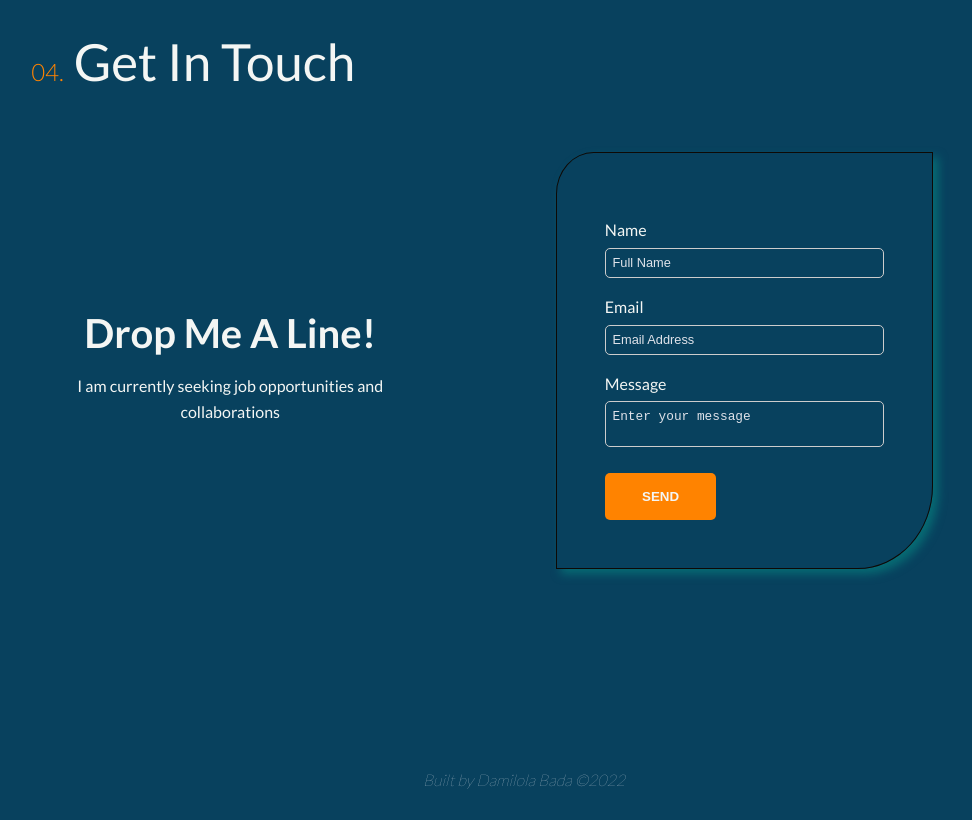
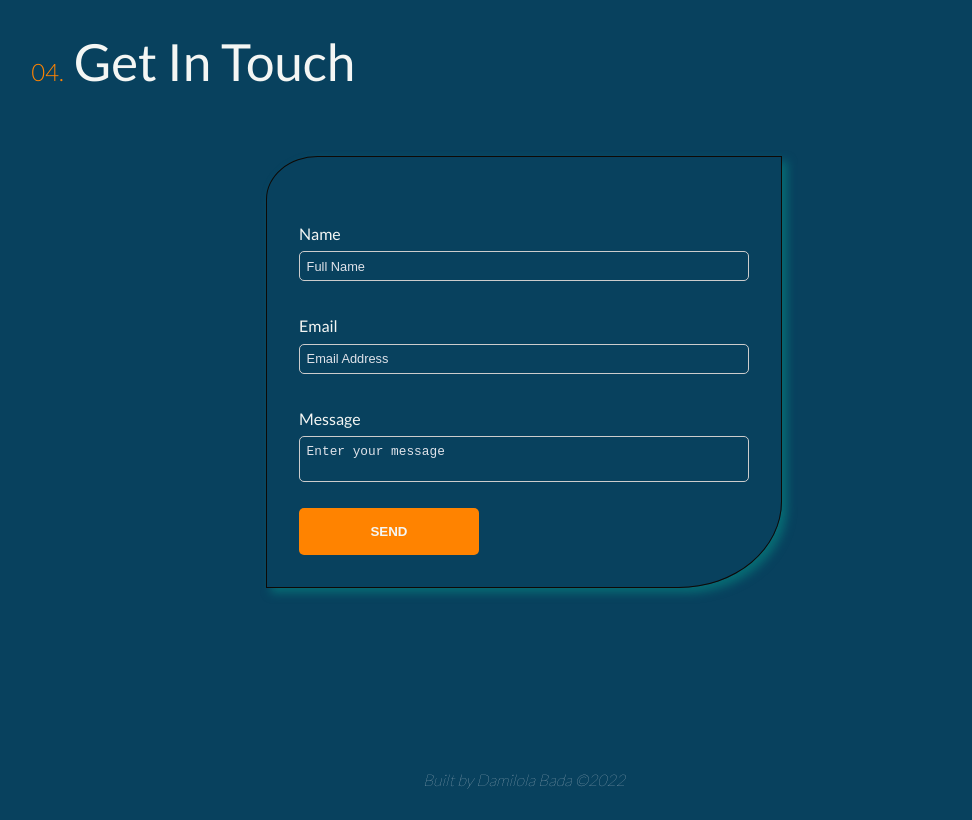
Before and after one commit to damygoes/damilolabada-portfolio, a website: page index.html in a window 1280 px wide. Shown: the part 2700-3520 px from the top of the page, without its empty margins (116-1088 px from the left). Drawn offline with Linux system fonts and the light colour scheme.

Commit message:
contact form and project links adjusted

```diff
--- a/index.html
+++ b/index.html
@@ -353,10 +353,10 @@
           <span class="page-number">04.</span> get in touch
         </h2>
         <div class="form-wrapper">
-          <div class="contact-cta">
+          <!-- <div class="contact-cta">
             <p class="question">drop me a line!</p>
             <p>I am currently seeking job opportunities and collaborations</p>
-          </div>
+          </div> -->
 
           <div class="form-field-container">
             <form action="mailto:badadamilola@gmail.com" method="post">
--- a/scss/main.scss
+++ b/scss/main.scss
@@ -75,7 +75,7 @@
 /* ======================== Projects/Work Section ======================== */
 #projects {
   height: 100vh;
-  // overflow: hidden;
+  overflow: scroll;
 
   .container {
     display: flex;
@@ -219,7 +219,8 @@
           border: none;
           transition: 200ms all ease-in;
           &:hover{
-            border-bottom: 1px solid #fff;
+            border: 1px solid #fff;
+            border-radius: 10px;
           }
         }
       }
@@ -244,7 +245,7 @@
       font-size: 3.2rem;
       font-weight: 400;
       text-transform: capitalize;
-      margin-bottom: 1em;
+      margin-bottom: 0.5em;
       margin-top: 2em;
       text-align: left;
 
@@ -256,18 +257,19 @@
     }
 
     .form-wrapper {
-      display: grid;
-      place-items: center;
-      grid-template-columns: 40% 55%;
-      gap: 5%;
-      padding: 0.2em;
+      display: flex;
+      justify-content: center;
+      align-items: center;
+      margin: 0;
+      padding: 2em;
+      overflow: hidden;
       // border: 1px solid yellow;
       .contact-cta {
-        display: flex;
-        flex-direction: column;
-        justify-content: center;
-        align-items: center;
-        height: 50%;
+        // display: flex;
+        // flex-direction: column;
+        // justify-content: center;
+        // align-items: center;
+        // height: 50%;
         // border: 1px solid red;
 
         .question {
@@ -289,7 +291,7 @@
 
       .form-field-container {
         height: 100%;
-        width: 100%;
+        width: 80%;
         display: flex;
         justify-content: center;
         // border: 1px solid orange;
@@ -298,7 +300,7 @@
           display: flex;
           flex-direction: column;
           justify-content: center;
-          padding: 3em;
+          padding: 2em;
           height: 100%;
           width: 70%;
           border: 1px solid $dark-color;
@@ -316,6 +318,7 @@
 
           label {
             padding: 1em 1em 0.3em 0;
+            margin-top: 1em;
             display: inline-block;
           }
 
@@ -343,6 +346,7 @@
             color: $light-color;
             font-size: 0.8rem;
             font-weight: 100;
+
           }
 
           textarea::placeholder {
```
Also changed, not shown: css/main.css, 1 other file.
